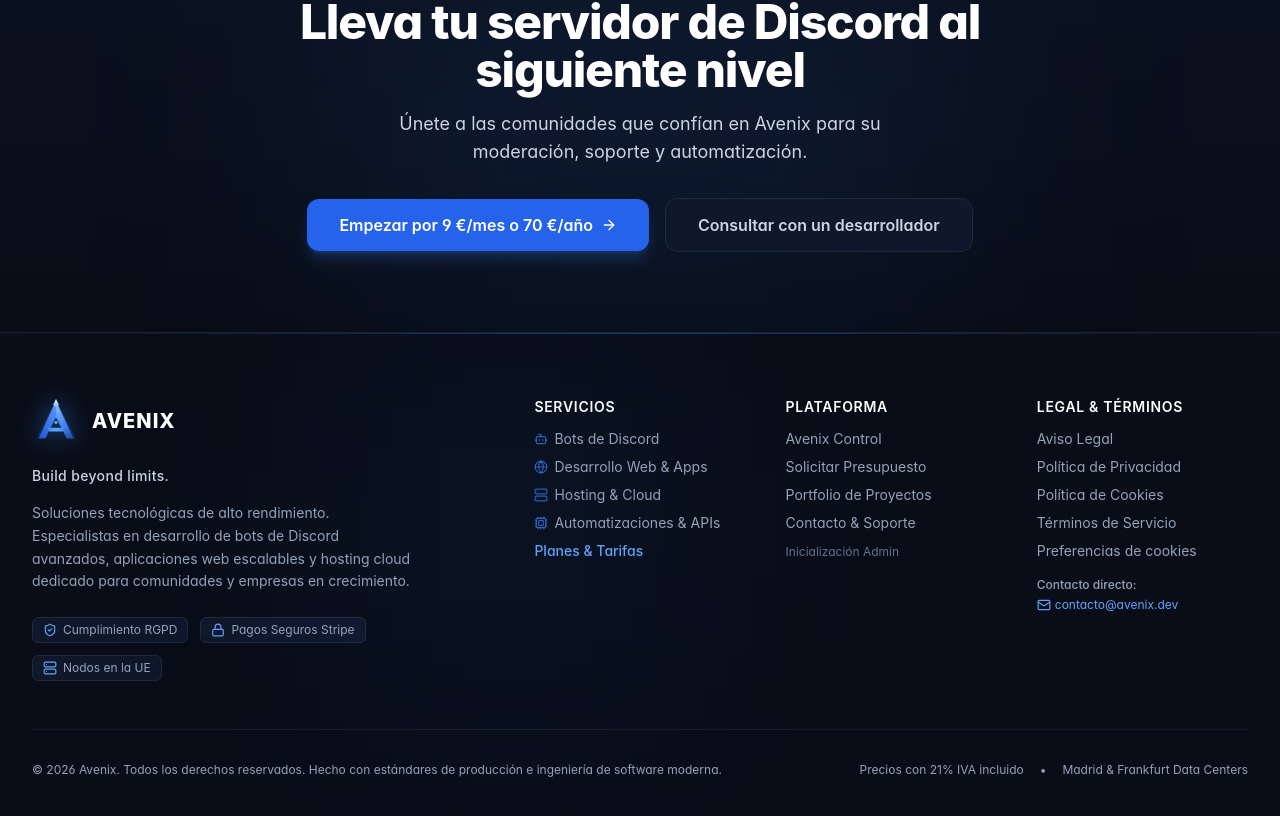
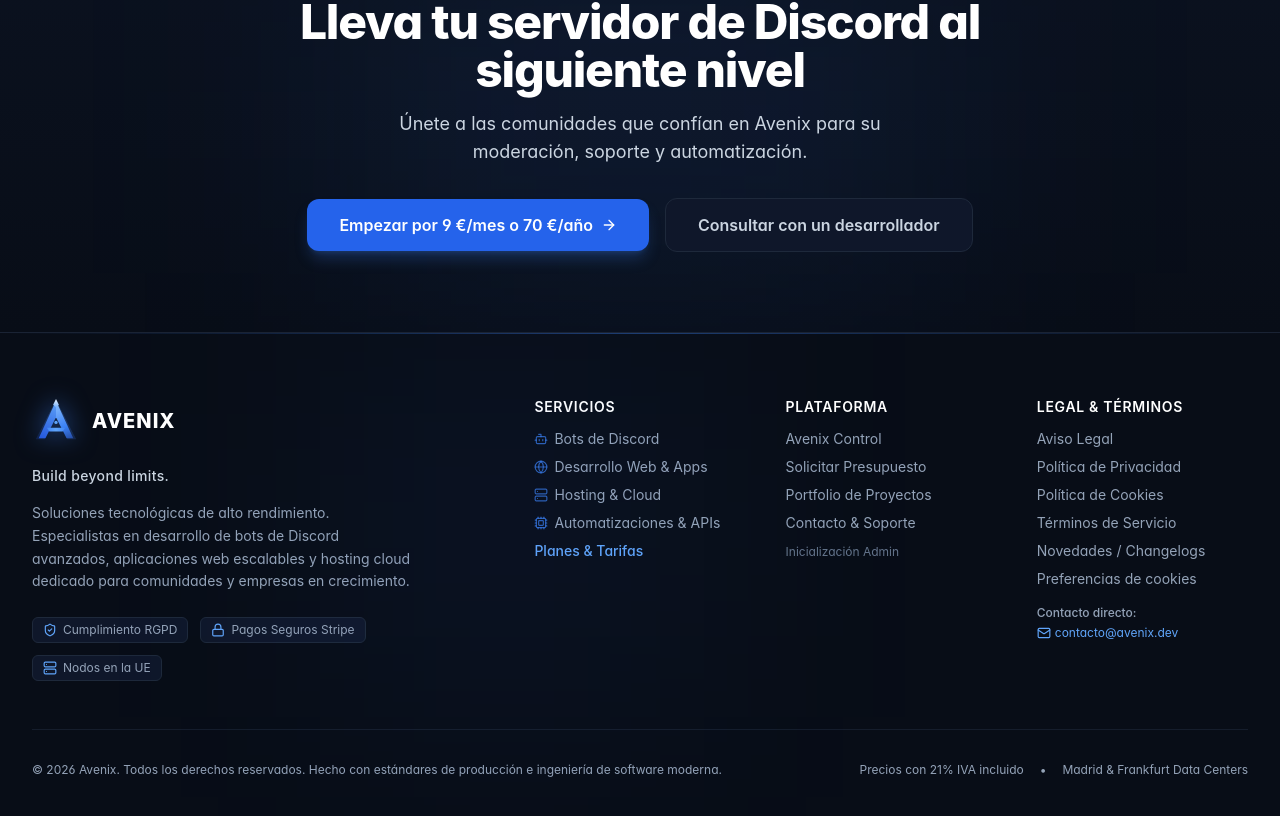
Before and after one commit to FerocitoYT/Avenix, a Next.js app: page / in a window 1280 px wide. Shown: the part 3833-4649 px from the top of the page. Built offline with nearby package versions, Linux system fonts and the light colour scheme; no server answers.

Commit message:
Link customer release notes from public footer

```diff
--- a/components/footer.tsx
+++ b/components/footer.tsx
@@ -191,6 +191,7 @@ export function Footer() {
                   Términos de Servicio
                 </Link>
               </li>
+              <li><Link href="/changelogs" className="hover:text-blue-400 transition-colors">Novedades / Changelogs</Link></li>
               <li><CookieSettingsLink /></li>
               <li className="pt-2 text-xs text-slate-500">
                 <span className="block text-slate-400 font-medium">Contacto directo:</span>
```
